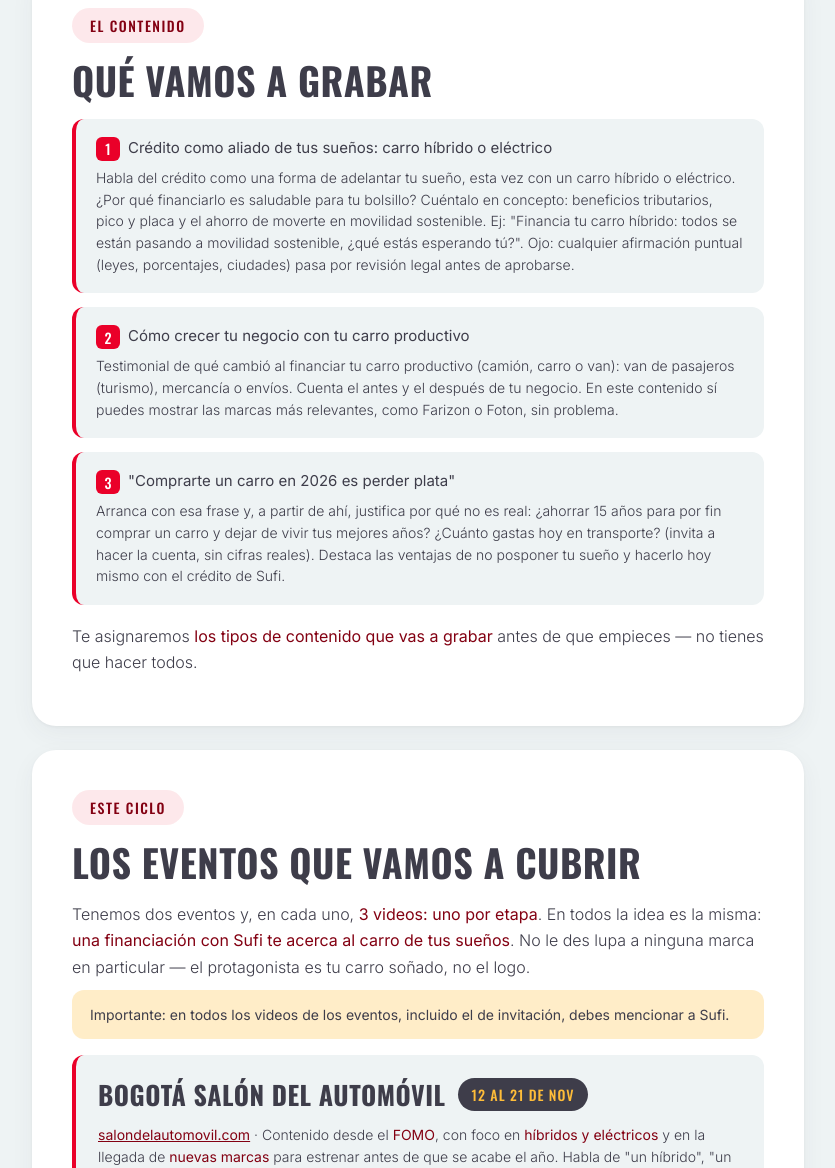
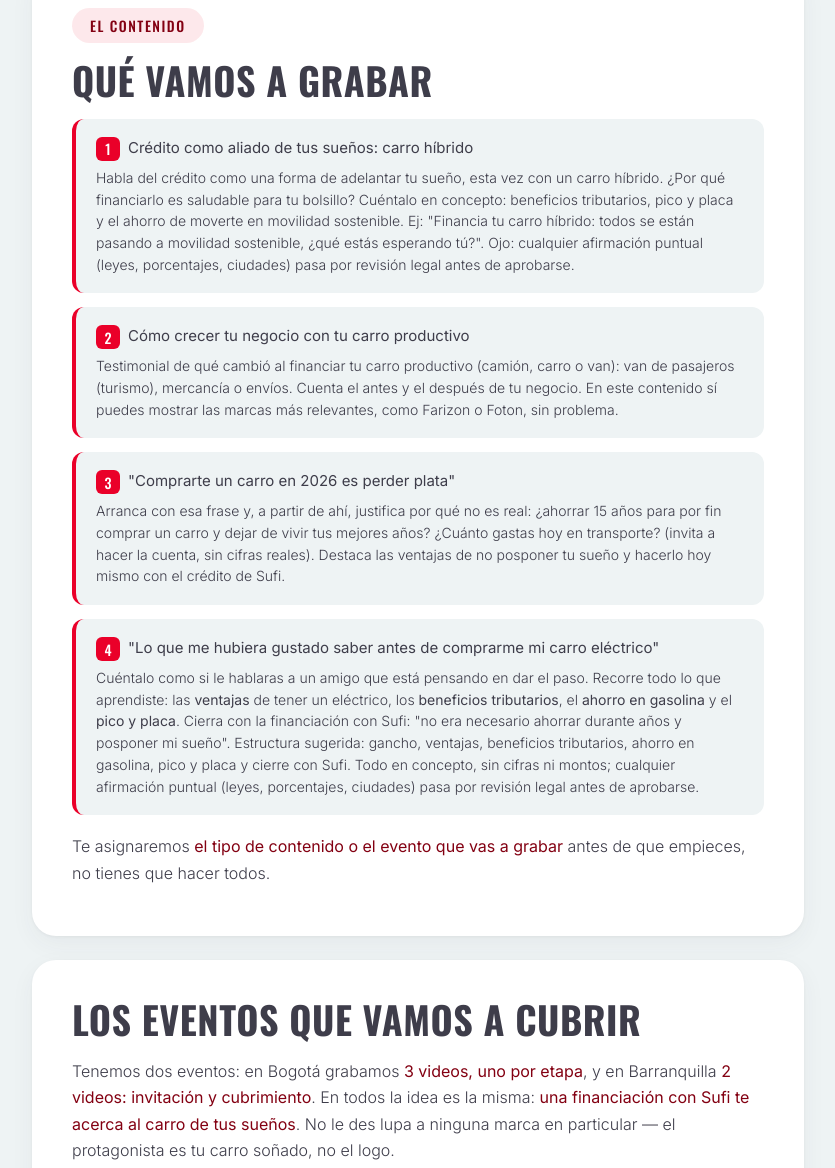
Before and after one commit to mariafernandabp/sufi-ugc-brief2, a plain HTML site: page index.html in a window 1280 px wide. Shown: the part 2260-3428 px from the top of the page, without its empty margins (222-1057 px from the left). Drawn offline with nearby package versions, Linux system fonts and the light colour scheme.

Commit message:
Brief ciclo 2: cuarto angulo (carro electrico), angulo 1 solo hibrido, Barranquilla sin recap y ajustes de texto
Co-Authored-By: Claude Sonnet 5.5 <noreply@anthropic.com>

```diff
--- a/index.html
+++ b/index.html
@@ -208,17 +208,17 @@
     <div class="card-tag">El contenido</div>
     <div class="card-title">Qué vamos a grabar</div>
     <div class="content-grid" style="grid-template-columns:1fr;">
-      <div class="content-card"><div class="content-name"><span class="content-num">1</span>Crédito como aliado de tus sueños: carro híbrido o eléctrico</div><div class="content-desc">Habla del crédito como una forma de adelantar tu sueño, esta vez con un carro híbrido o eléctrico. ¿Por qué financiarlo es saludable para tu bolsillo? Cuéntalo en concepto: beneficios tributarios, pico y placa y el ahorro de moverte en movilidad sostenible. Ej: "Financia tu carro híbrido: todos se están pasando a movilidad sostenible, ¿qué estás esperando tú?". Ojo: cualquier afirmación puntual (leyes, porcentajes, ciudades) pasa por revisión legal antes de aprobarse.</div></div>
+      <div class="content-card"><div class="content-name"><span class="content-num">1</span>Crédito como aliado de tus sueños: carro híbrido</div><div class="content-desc">Habla del crédito como una forma de adelantar tu sueño, esta vez con un carro híbrido. ¿Por qué financiarlo es saludable para tu bolsillo? Cuéntalo en concepto: beneficios tributarios, pico y placa y el ahorro de moverte en movilidad sostenible. Ej: "Financia tu carro híbrido: todos se están pasando a movilidad sostenible, ¿qué estás esperando tú?". Ojo: cualquier afirmación puntual (leyes, porcentajes, ciudades) pasa por revisión legal antes de aprobarse.</div></div>
       <div class="content-card"><div class="content-name"><span class="content-num">2</span>Cómo crecer tu negocio con tu carro productivo</div><div class="content-desc">Testimonial de qué cambió al financiar tu carro productivo (camión, carro o van): van de pasajeros (turismo), mercancía o envíos. Cuenta el antes y el después de tu negocio. En este contenido sí puedes mostrar las marcas más relevantes, como Farizon o Foton, sin problema.</div></div>
       <div class="content-card"><div class="content-name"><span class="content-num">3</span>"Comprarte un carro en 2026 es perder plata"</div><div class="content-desc">Arranca con esa frase y, a partir de ahí, justifica por qué no es real: ¿ahorrar 15 años para por fin comprar un carro y dejar de vivir tus mejores años? ¿Cuánto gastas hoy en transporte? (invita a hacer la cuenta, sin cifras reales). Destaca las ventajas de no posponer tu sueño y hacerlo hoy mismo con el crédito de Sufi.</div></div>
+      <div class="content-card"><div class="content-name"><span class="content-num">4</span>"Lo que me hubiera gustado saber antes de comprarme mi carro eléctrico"</div><div class="content-desc">Cuéntalo como si le hablaras a un amigo que está pensando en dar el paso. Recorre todo lo que aprendiste: las <strong>ventajas</strong> de tener un eléctrico, los <strong>beneficios tributarios</strong>, el <strong>ahorro en gasolina</strong> y el <strong>pico y placa</strong>. Cierra con la financiación con Sufi: "no era necesario ahorrar durante años y posponer mi sueño". Estructura sugerida: gancho, ventajas, beneficios tributarios, ahorro en gasolina, pico y placa y cierre con Sufi. Todo en concepto, sin cifras ni montos; cualquier afirmación puntual (leyes, porcentajes, ciudades) pasa por revisión legal antes de aprobarse.</div></div>
     </div>
-    <p class="body-text" style="margin-top:18px;">Te asignaremos <strong>los tipos de contenido que vas a grabar</strong> antes de que empieces — no tienes que hacer todos.</p>
+    <p class="body-text" style="margin-top:18px;">Te asignaremos <strong>el tipo de contenido o el evento que vas a grabar</strong> antes de que empieces, no tienes que hacer todos.</p>
   </div>
 
   <div class="card-section">
-    <div class="card-tag">Este ciclo</div>
     <div class="card-title">Los eventos que vamos a cubrir</div>
-    <p class="body-text">Tenemos dos eventos y, en cada uno, <strong>3 videos: uno por etapa</strong>. En todos la idea es la misma: <strong>una financiación con Sufi te acerca al carro de tus sueños</strong>. No le des lupa a ninguna marca en particular — el protagonista es tu carro soñado, no el logo.</p>
+    <p class="body-text">Tenemos dos eventos: en Bogotá grabamos <strong>3 videos, uno por etapa</strong>, y en Barranquilla <strong>2 videos: invitación y cubrimiento</strong>. En todos la idea es la misma: <strong>una financiación con Sufi te acerca al carro de tus sueños</strong>. No le des lupa a ninguna marca en particular — el protagonista es tu carro soñado, no el logo.</p>
     <div class="spec-note" style="margin-bottom:16px;">Importante: en todos los videos de los eventos, incluido el de invitación, debes mencionar a Sufi.</div>
     <div class="event-list">
       <div class="event-card">
@@ -234,7 +234,6 @@
         <div class="event-desc"><a class="event-link" href="https://autofest.co" target="_blank">autofest.co</a> · Contenido desde el <strong>FOMO</strong>: que nadie se quede sin ir.</div>
         <div class="event-desc"><strong>1. Invitación (antes del evento).</strong> Video de <strong>máximo 40 segundos</strong> contando lo que se van a encontrar en la feria, como un <strong>plan imperdible</strong>. Incluye los detalles prácticos: ubicación, horarios, etc. <strong>Envía este video antes del 2 de nov.</strong></div>
         <div class="event-desc"><strong>2. Cubrimiento (HOT).</strong> Un día en la feria: lo que viviste, lo que más te gustó, las marcas que viste (sin darle lupa a una en particular) y el stand de Sufi. Genera <strong>FOMO y urgencia</strong>. Este video se graba, se edita y se entrega <strong>idealmente el mismo día de tu asistencia al evento</strong> (fecha exacta a convenir).</div>
-        <div class="event-desc"><strong>3. Recap.</strong> Se entrega <strong>la semana después del evento</strong>. Muestra lo que viviste, lo que más disfrutaste, cómo se vive la experiencia y por qué la gente escoge Sufi desde el acompañamiento. También puedes preguntarle a las personas. Aquí vas a <strong>entrevistar a unos comerciales de Sufi</strong> (nosotros te enviamos las preguntas).</div>
         <div class="event-hook">Ej: "Del 5 al 8 de noviembre, tu carro soñado está más cerca de lo que crees."</div>
       </div>
     </div>
```
